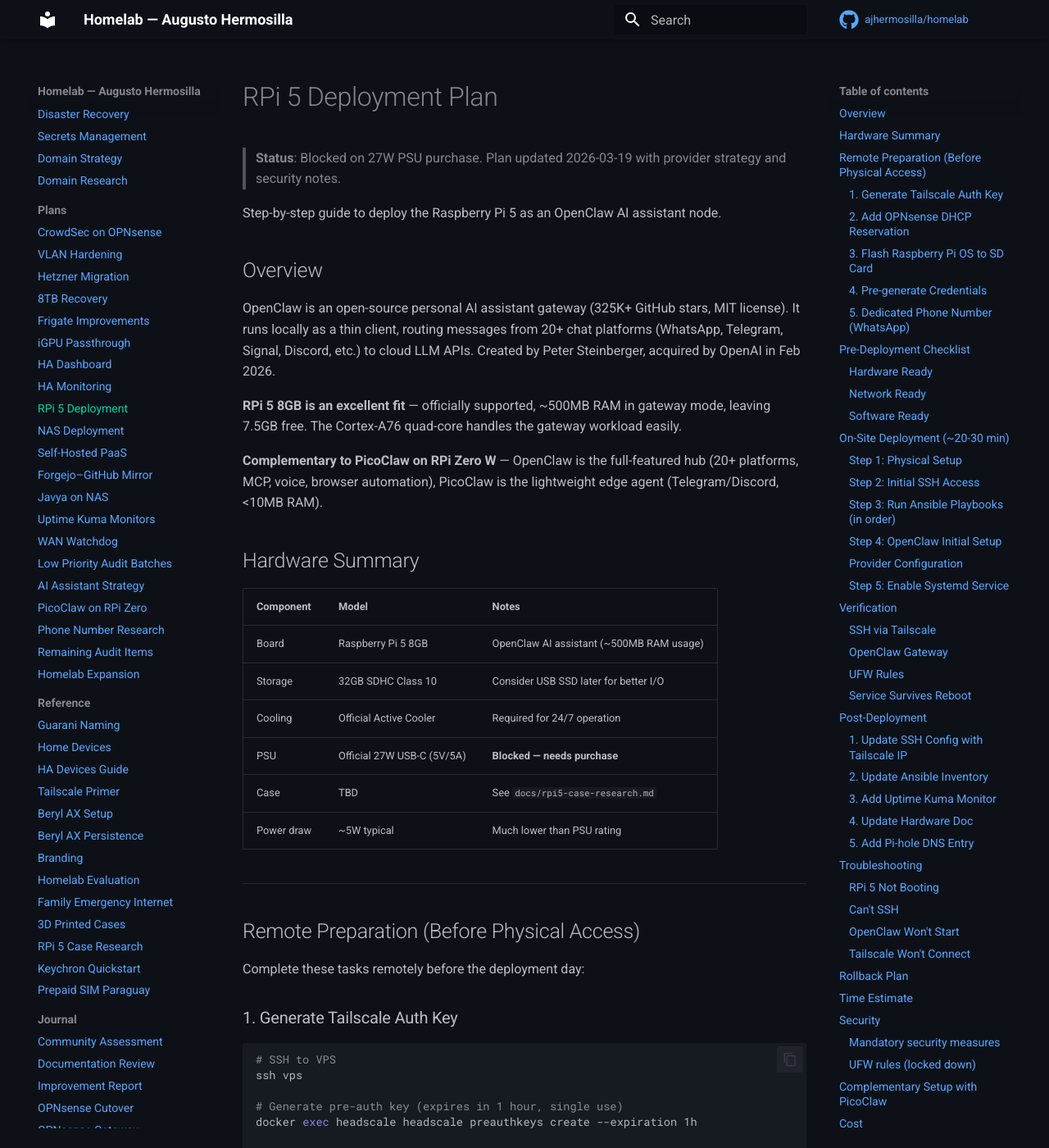
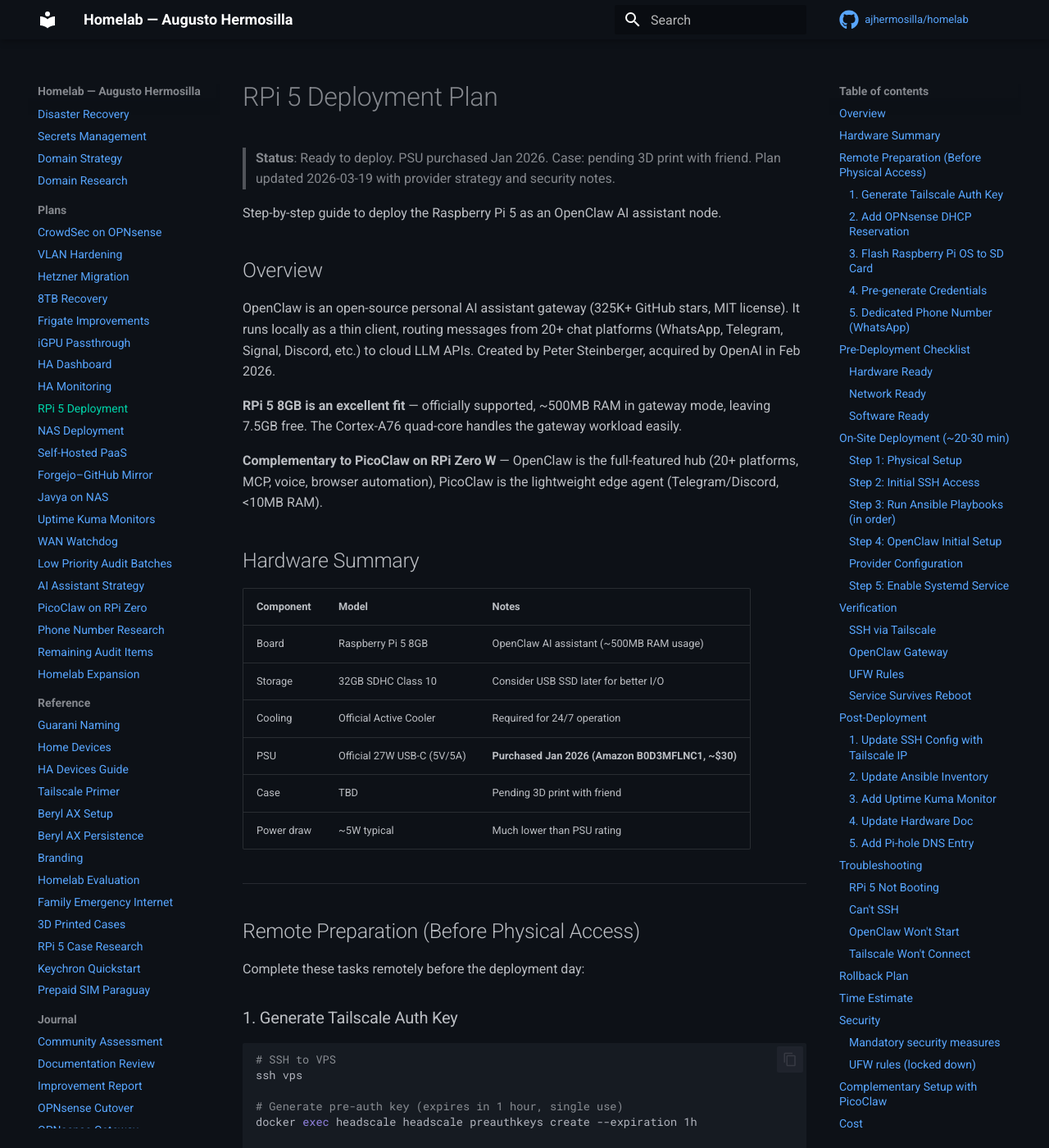
Before and after one commit to ajhermosilla/homelab, an MkDocs documentation site: the page built from docs/plans/rpi5-deployment-plan.md, in a window 1280 px wide and 1400 px high. Shown: the whole window at 82% size. Built offline with MkDocs 1.6.1 and Material for MkDocs 9.7.7, drawn with Linux system fonts in a browser that asks for light colours; comment, search, counter and statistics services are not loaded; some of the changed text lies outside the part shown.

Commit message:
docs: RPi 5 PSU purchased (Jan 2026), update status to pending case
27W PSU (Amazon B0D3MFLNC1, ~$30) already purchased and at home.
RPi 5 no longer blocked on PSU — now pending 3D printed case with
friend (can deploy without). Updated across README, hardware,
fixed-homelab, AI strategy, and RPi 5 deployment plan.

Co-Authored-By: Claude Opus 4.6 (1M context) <noreply@anthropic.com>

```diff
--- a/docs/plans/rpi5-deployment-plan.md
+++ b/docs/plans/rpi5-deployment-plan.md
@@ -1,6 +1,6 @@
 # RPi 5 Deployment Plan
 
-> **Status**: Blocked on 27W PSU purchase. Plan updated 2026-03-19 with provider strategy and security notes.
+> **Status**: Ready to deploy. PSU purchased Jan 2026. Case: pending 3D print with friend. Plan updated 2026-03-19 with provider strategy and security notes.
 
 Step-by-step guide to deploy the Raspberry Pi 5 as an OpenClaw AI assistant node.
 
@@ -19,8 +19,8 @@ OpenClaw is an open-source personal AI assistant gateway (325K+ GitHub stars, MI
 | Board | Raspberry Pi 5 8GB | OpenClaw AI assistant (~500MB RAM usage) |
 | Storage | 32GB SDHC Class 10 | Consider USB SSD later for better I/O |
 | Cooling | Official Active Cooler | Required for 24/7 operation |
-| PSU | Official 27W USB-C (5V/5A) | **Blocked — needs purchase** |
-| Case | TBD | See `docs/rpi5-case-research.md` |
+| PSU | Official 27W USB-C (5V/5A) | **Purchased Jan 2026 (Amazon B0D3MFLNC1, ~$30)** |
+| Case | TBD | Pending 3D print with friend |
 | Power draw | ~5W typical | Much lower than PSU rating |
 
 ---
@@ -104,7 +104,7 @@ Setup:
 
 - [ ] RPi 5 board with active cooler attached
 - [ ] 32GB SD card flashed with Pi OS (hostname: rpi5, user: augusto)
-- [ ] 27W PSU available
+- [x] 27W PSU available
 - [ ] Ethernet cable to MokerLink switch
 - [ ] Dedicated Personal prepaid SIM for WhatsApp (~$1.35)
 
@@ -433,11 +433,11 @@ Both share the same free LLM providers (Groq, Gemini, OpenRouter, Mistral).
 | Item | Cost |
 |------|------|
 | RPi 5 + cooler | Already owned |
-| 27W PSU | ~$12 (blocked — needs purchase) |
+| 27W PSU | $0 (already purchased) |
 | 32GB SD card | Already owned |
 | Personal prepaid SIM | ~$1.35 one-time (balances don't expire) |
 | LLM APIs | $0/month (free tiers) |
-| **Total** | **~$13 one-time, ~$0/year** (Personal balances don't expire) |
+| **Total** | **~$1.35 one-time, ~$0/year** (Personal balances don't expire) |
 
 ---
 
```
Also changed, not shown: README.md (+1 -1 lines), docs/architecture/fixed-homelab.md (+1 -1 lines), docs/architecture/hardware.md (+5 -5 lines), docs/plans/ai-assistant-strategy-2026-03-19.md (+2 -2 lines).
